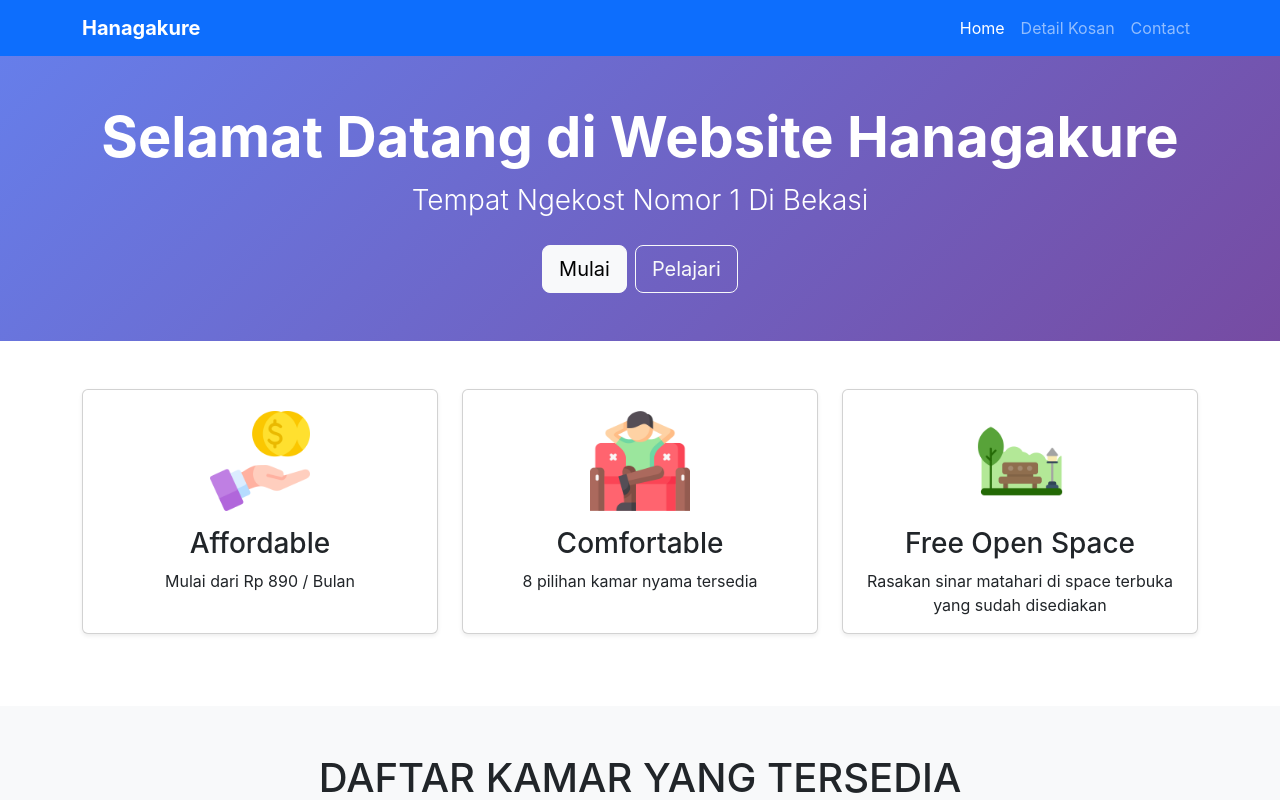
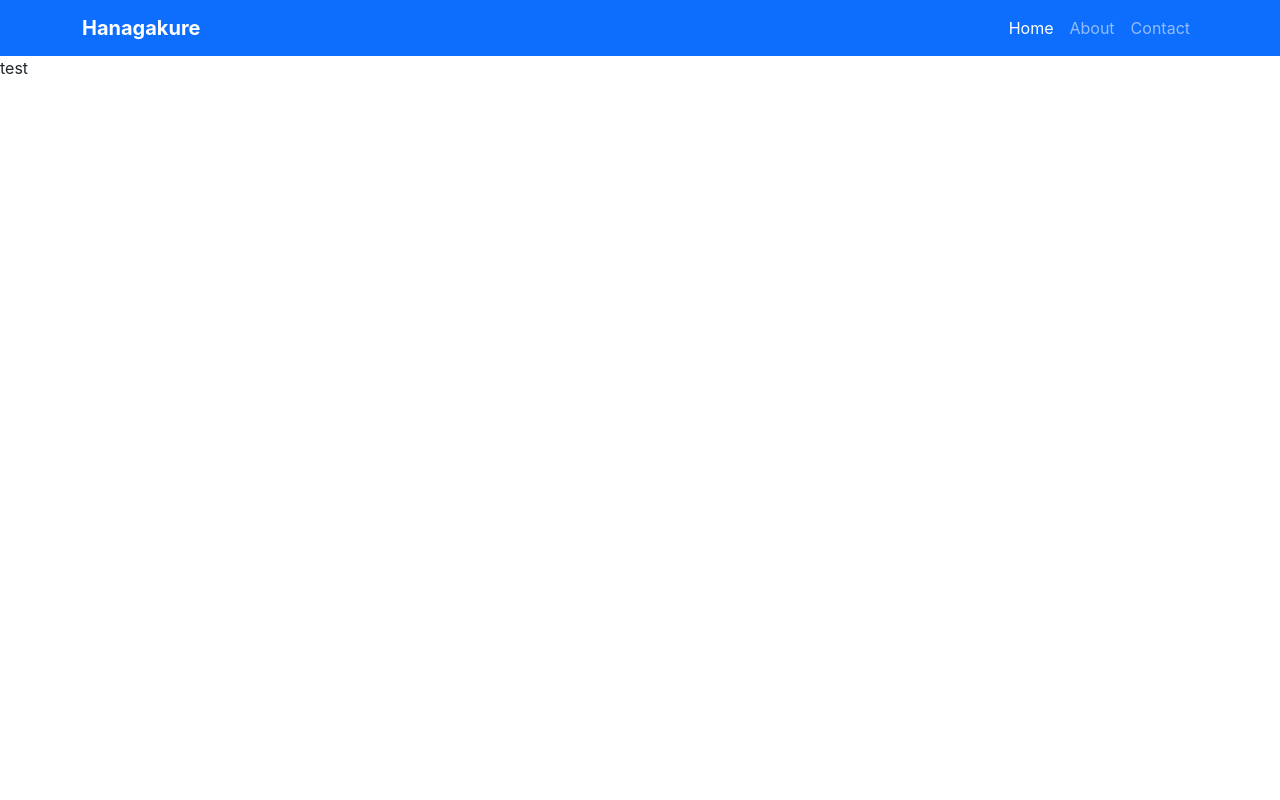
Before and after one commit to hanasoke/bootstrap_react_js, a React (Vite) app: page /about in a window 1280 px wide. Shown: the top 800 px of the page. Built offline with nearby package versions, Linux system fonts and the light colour scheme.

Commit message:
update AboutUs.jsx

```diff
--- a/src/App.jsx
+++ b/src/App.jsx
@@ -3,6 +3,7 @@ import './App.css'
 import HomePage from './pages/HomePage'
 import DetailPage from './pages/DetailPage'
 import ContactPage from './pages/ContactPage'
+import AboutUs from './pages/AboutUs'
 
 function App() {
   return (
@@ -11,7 +12,7 @@ function App() {
         <Routes>
           <Route path="/" element={<HomePage />}></Route>
           <Route path="/detail/:roomName" element={<DetailPage />}></Route>
-          <Route path="/about" element={<HomePage />}></Route>
+          <Route path="/about" element={<AboutUs />}></Route>
           <Route path="/contact" element={<ContactPage />}></Route>
         </Routes>
       </div>
--- a/src/components/Navbar.jsx
+++ b/src/components/Navbar.jsx
@@ -21,7 +21,7 @@ const Navbar = () => {
               <Link className="nav-link active" to="/">Home</Link>
             </li>
             <li className="nav-item">
-              <Link className="nav-link" to="/detail">Detail Kosan</Link>
+              <Link className="nav-link" to="/about">About</Link>
             </li>
             <li className="nav-item">
               <Link className="nav-link" to="/contact">Contact</Link>
--- /dev/null
+++ b/src/pages/AboutUs.jsx
@@ -0,0 +1,16 @@
+import Navbar from '../components/Navbar'
+import roomData from '../assets/hanagakure.json'
+
+const AboutUs = () => {
+    const currentYear = new Date().getFullYear()
+
+    return (
+        <div>
+            <Navbar />
+
+            test
+        </div>
+    )
+}
+
+export default AboutUs
```
